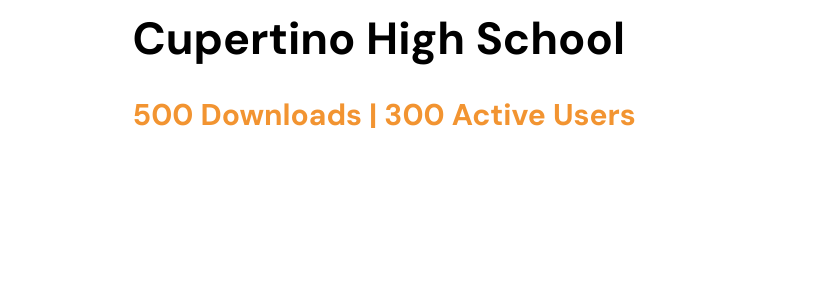
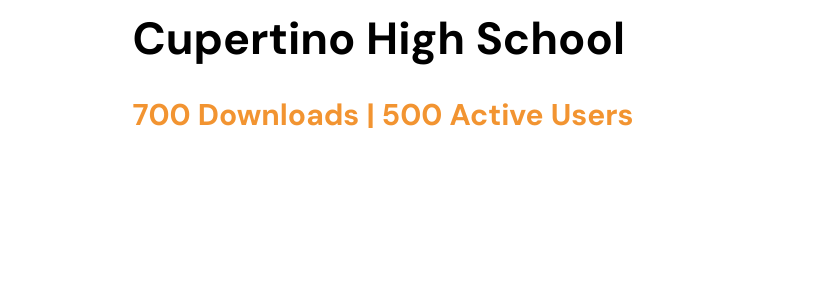
Before and after one commit to AdityaBagga/quadlabs, a website: page index.html in a window 1280 px wide. Shown: the part 6197-6483 px from the top of the page, 0-825 px from the left. Drawn offline with Linux system fonts and the light colour scheme; files whose address does not match are found by name.

Commit message:
updated download count

```diff
--- a/index.html
+++ b/index.html
@@ -336,7 +336,7 @@
                                 <a href="https://apps.apple.com/us/app/cupertino-high-school/id1518943287" target="_blank">
                                 <h2 class="coming-soon-title" data-aos="fade-up" data-aos-delay="100">Cupertino High School</h2>
                                 </a>
-                                <div class="counter" data-aos="fade-up" data-aos-delay="200"> 500 Downloads | 300 Active Users
+                                <div class="counter" data-aos="fade-up" data-aos-delay="200"> 700 Downloads | 500 Active Users
                                 </div>
 
                             </div>
```
Also changed, not shown: 2 other files.
